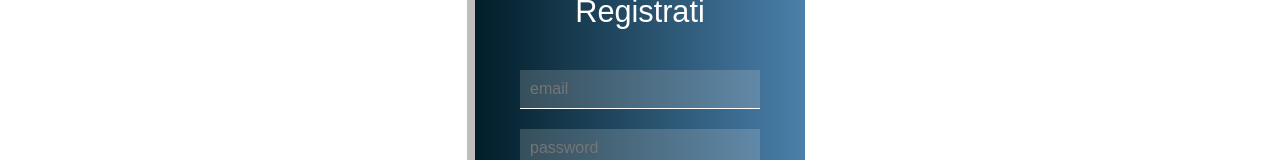
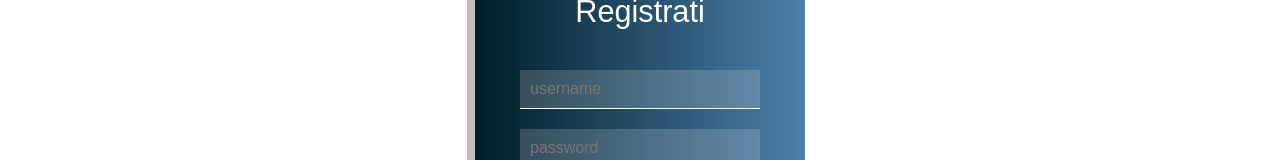
Before and after one commit to LukeSkywa/ProgrammersCreed, an Angular app: page /signin in a window 1280 px wide. Shown: the part 247-407 px from the top of the page. Built offline with nearby package versions, Linux system fonts and the light colour scheme; data requests are answered from the project's data file.

Commit message:
Register funzionante

```diff
--- a/db.json
+++ b/db.json
@@ -1,13 +1,68 @@
 {
   "users": [
-        { "nome": "Luca", "cognome": "Leporati", "username": "lucaleporati", "email": "lucaleporati@gmail.com", "password": "123", "genere": "maschio", "telefono": "1234567890" },
-        { "nome": "Pietro", "cognome": "Locatelli", "username": "pietrolocatelli", "email": "pietrolocatelli@gmail.com", "password": "123", "genere": "maschio", "telefono": "1234567890" },
-        { "nome": "Andrea", "cognome": "Nani", "username": "andreanani", "email": "andreanani@gmail.com", "password": "123", "genere": "maschio", "telefono": "1234567890" }
+    {
+      "id": 1,
+      "nome": "Luca",
+      "cognome": "Leporati",
+      "username": "lucaleporati",
+      "email": "lucaleporati@gmail.com",
+      "password": "123",
+      "genere": "maschio",
+      "telefono": "1234567890"
+    },
+    {
+      "id": 2,
+      "nome": "Pietro",
+      "cognome": "Locatelli",
+      "username": "pietrolocatelli",
+      "email": "pietrolocatelli@gmail.com",
+      "password": "123",
+      "genere": "maschio",
+      "telefono": "1234567890"
+    },
+    {
+      "id": 3,
+      "nome": "Andrea",
+      "cognome": "Nani",
+      "username": "andreanani",
+      "email": "andreanani@gmail.com",
+      "password": "123",
+      "genere": "maschio",
+      "telefono": "1234567890"
+    },
+    {
+      "id": 4,
+      "nome": "Alessandro",
+      "cognome": "Lanfranchi",
+      "username": "alessandrolanfranchi",
+      "email": "alessandrolanfranchi@gmail.com",
+      "password": "123",
+      "genere": "maschio",
+      "telefono": "1234567890"
+    },
+    {
+      "username": "aaa",
+      "password": "aaa",
+      "id": 5
+    },
+    {
+      "username": "aloi",
+      "password": "aloi",
+      "id": 6
+    }
   ],
   "serie": [
-        { "id": 1, "body": "some comment", "postId": 1 }
+    {
+      "id": 1,
+      "body": "some comment",
+      "postId": 1
+    }
   ],
   "posts": [
-        { "id": 1, "title": "json-server", "author": "typicode" }
+    {
+      "id": 1,
+      "title": "json-server",
+      "author": "typicode"
+    }
   ]
 }
--- a/src/app/components/login/login.component.ts
+++ b/src/app/components/login/login.component.ts
@@ -14,7 +14,7 @@ export class LoginComponent implements OnInit {
 
   loginForm: FormGroup;
 
-  constructor(private listaUtenti: LoginService,private fb: FormBuilder) {
+  constructor(private loginService: LoginService,private fb: FormBuilder) {
     this.loginForm = this.fb.group({
       username:'',
       password:''
@@ -24,6 +24,6 @@ export class LoginComponent implements OnInit {
   ngOnInit(): void {}
 
   login(/*username: string, password: string*/form) {
-    this.listaUtenti.eseguiLogin(/*username,password*/form);
+    this.loginService.eseguiLogin(/*username,password*/form);
   }
 }
--- a/src/app/components/profile/profile.component.html
+++ b/src/app/components/profile/profile.component.html
@@ -1,6 +1,6 @@
 <div class="all">
     <p class="title">Benvenuto <br>
-        <p class="nome">{{myProfile.nome}} {{myProfile.cognome}}</p>
+        <p class="nome">{{myProfile.username}}</p>
         <img src="../assets/messi.jpg" alt="logo" class="logo">
         <table>
             <tr>
--- a/src/app/components/register/register.component.html
+++ b/src/app/components/register/register.component.html
@@ -2,14 +2,14 @@
     <div class="registrati">
         <button class="btn-registrati" routerLink="/login">×</button>
     </div>
-    <form class="loginForm">
+    <form [formGroup]="registerForm" class="loginForm" (ngSubmit)="register(registerForm.value)">
         <div>
             <img src="../assets/logo.png" alt="logo" class="logo">
             <p class="title">Registrati</p>
-            <input id="email" placeholder="email" class="inputFields">
+            <input id="username" placeholder="username" class="inputFields" formControlName="username">
         </div>
         <div>
-            <input id="password" placeholder="password" class="inputFields">
+            <input id="password" placeholder="password" class="inputFields" formControlName="password">
         </div>
         <br><br>
         <button type="submit">
--- a/src/app/components/register/register.component.ts
+++ b/src/app/components/register/register.component.ts
@@ -1,4 +1,6 @@
 import { Component, OnInit } from '@angular/core';
+import { FormGroup, FormBuilder } from '@angular/forms';
+import { LoginService } from 'src/app/services/login.service';
 
 @Component({
   selector: 'app-register',
@@ -7,9 +9,20 @@ import { Component, OnInit } from '@angular/core';
 })
 export class RegisterComponent implements OnInit {
 
-  constructor() { }
+  registerForm: FormGroup;
+
+  constructor(private loginService: LoginService,private fb: FormBuilder) {
+    this.registerForm = this.fb.group({
+      username:'',
+      password:''
+    });
+  }
 
   ngOnInit(): void {
   }
 
+  register(form){
+    this.loginService.addUser(form);
+  }
+
 }
--- a/src/app/models/user.interface.ts
+++ b/src/app/models/user.interface.ts
@@ -1,4 +1,5 @@
 export interface User{
+    id:number;
     nome:string;
     cognome:string;
     username: string;
--- a/src/app/services/login.service.ts
+++ b/src/app/services/login.service.ts
@@ -27,7 +27,7 @@ export class LoginService {
 
   eseguiLogin(/*username: string,password:string*/form){
     if (this.accesso(form)) {
-      this.router.navigateByUrl('/home');
+      this.router.navigateByUrl('/profile');
       window.alert("ok")
     }
     else{
@@ -39,10 +39,17 @@ export class LoginService {
   getUsers(){
     this.myHttpService.getUsers().subscribe(reponse => {
       this.usersList = reponse;
-      console.log(this.usersList);
     }, err => {
       console.log('error');
     });
   }
 
+  addUser(form){
+    this.myHttpService.postUser(form).subscribe(reponse => {
+      this.getUsers();
+      //console.log(this.usersList);
+      this.router.navigateByUrl('/login');
+    });
+  }
+
 }
--- a/src/app/services/my-http.service.ts
+++ b/src/app/services/my-http.service.ts
@@ -14,7 +14,7 @@ export class MyHttpService {
     return this.httpClient.get('http://localhost:3000/users');
   }
 
-  getUsersUsername(author: number): Observable<HttpResponse<User[]>> {
+  /*getUsersUsername(author: number): Observable<HttpResponse<User[]>> {
     let genere: string=""+author;
     let params: HttpParams;
     if (genere != null) {
@@ -22,11 +22,13 @@ export class MyHttpService {
     }
     return this.httpClient.get<User[]>('http://localhost:3000/games', { observe: 'response', params: params });
     //return this.httpClient.get<GameItem[]>('http://localhost:3000/games?genere=' + genere);
-  }
+  }*/
 
   postUser(user:User){
+    console.log(user);
     return this.httpClient.post('http://localhost:3000/users', user);
   }
 
 
+
 }
```
Lines whose indentation alone changed are shown as unchanged.
